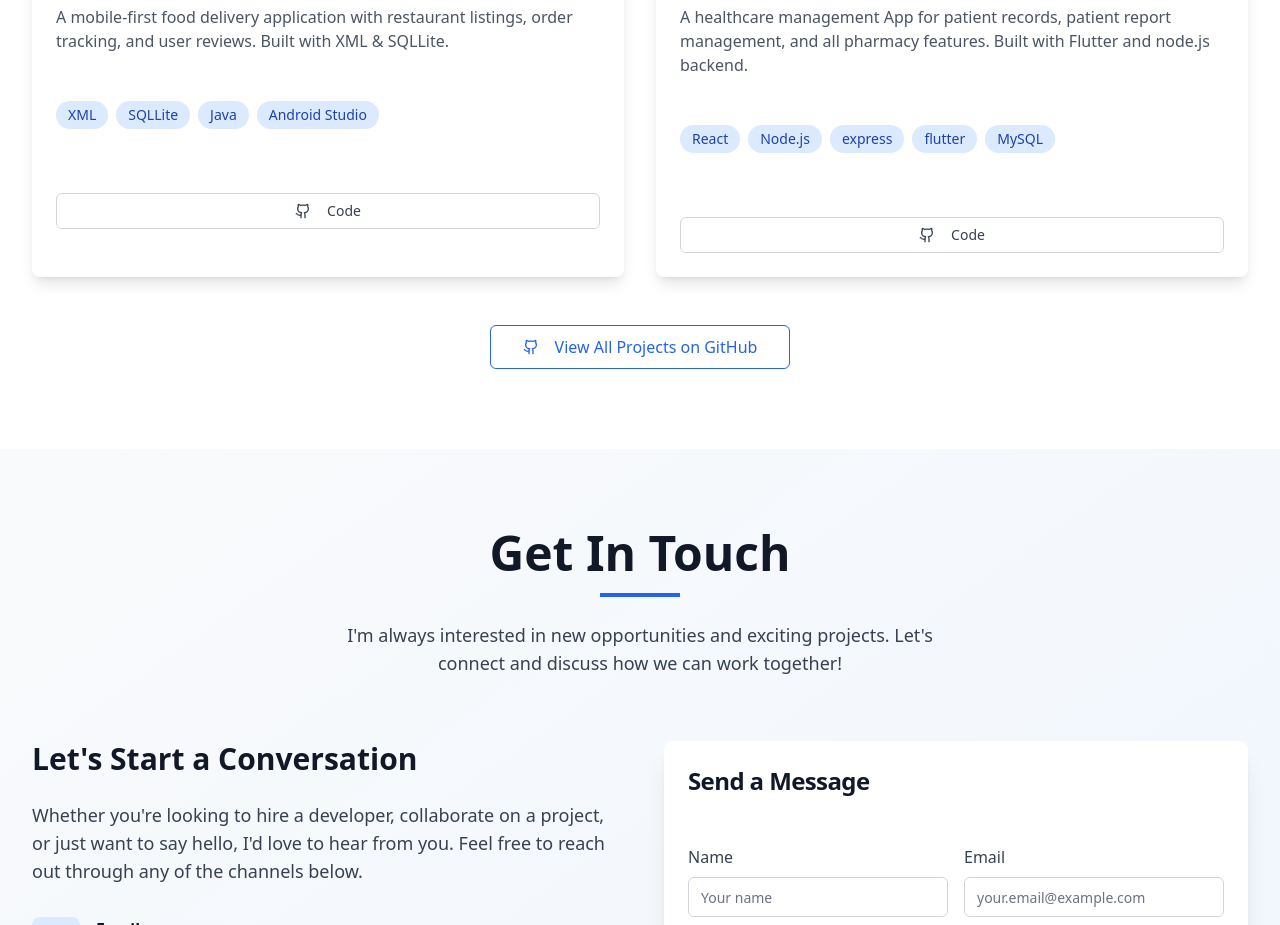
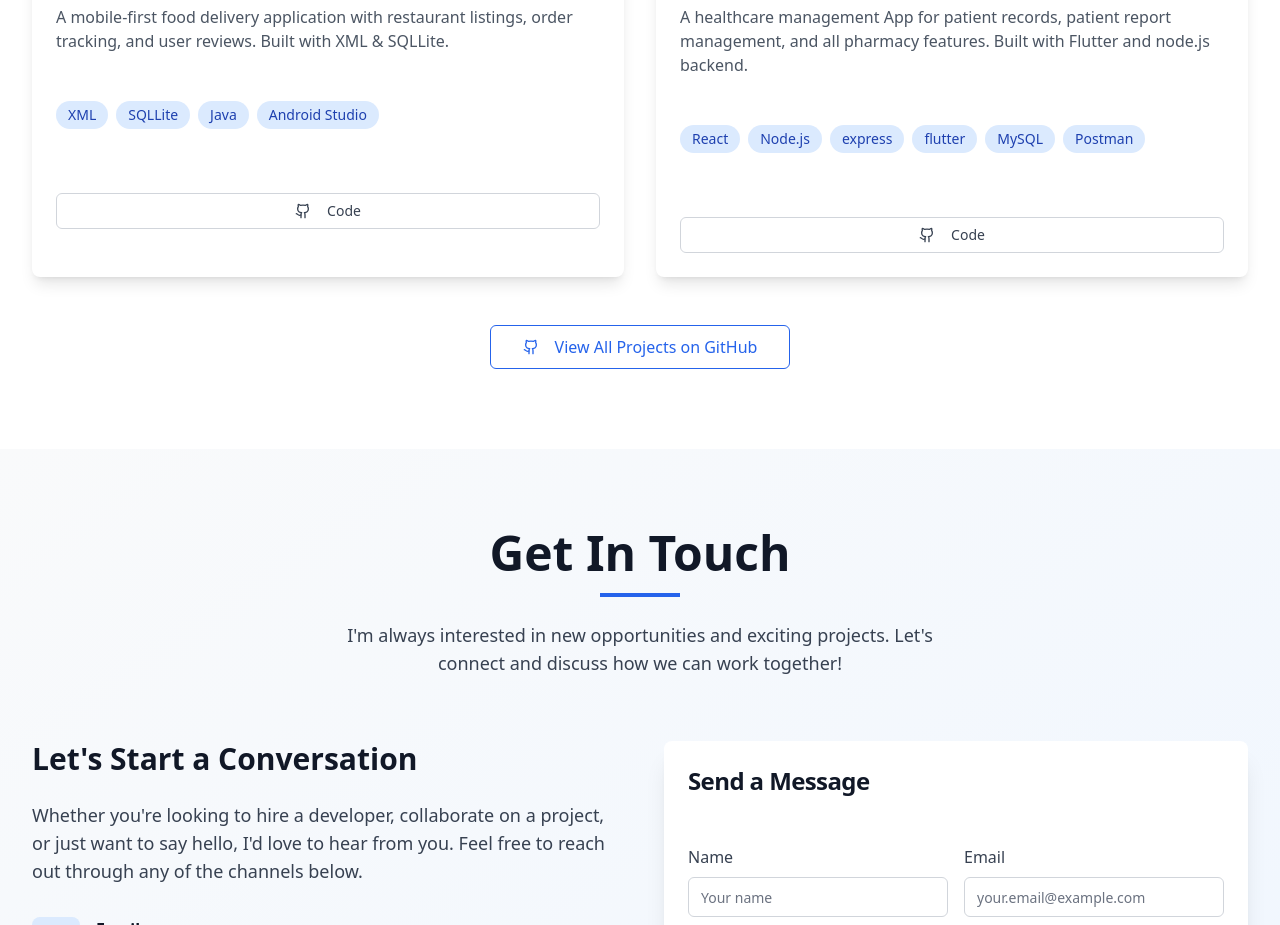
Before and after one commit to Indipa123/create-dev-web, a React (Vite) app: page / in a window 1280 px wide. Shown: the part 3627-4552 px from the top of the page. Built offline with nearby package versions, Linux system fonts and the light colour scheme.

Commit message:
add postman

```diff
--- a/src/components/Projects.tsx
+++ b/src/components/Projects.tsx
@@ -28,10 +28,10 @@ const Projects = () => {
       githubUrl: "https://github.com/Indipa123/My-food-app.git"
     },
     {
-      title: "Healthcare Management App",
+      title: "Healthcare Management App ",
       description: "A healthcare management App for patient records, patient report management, and all pharmacy features. Built with Flutter and node.js backend.",
       image: "assets/img/healthapp.png",
-      tech: ["React", "Node.js", "express", "flutter", "MySQL"],
+      tech: ["React", "Node.js", "express", "flutter", "MySQL" ,"Postman"],
       githubUrl: "https://github.com/Indipa123/healthcare.git"
     }
   ];
```
